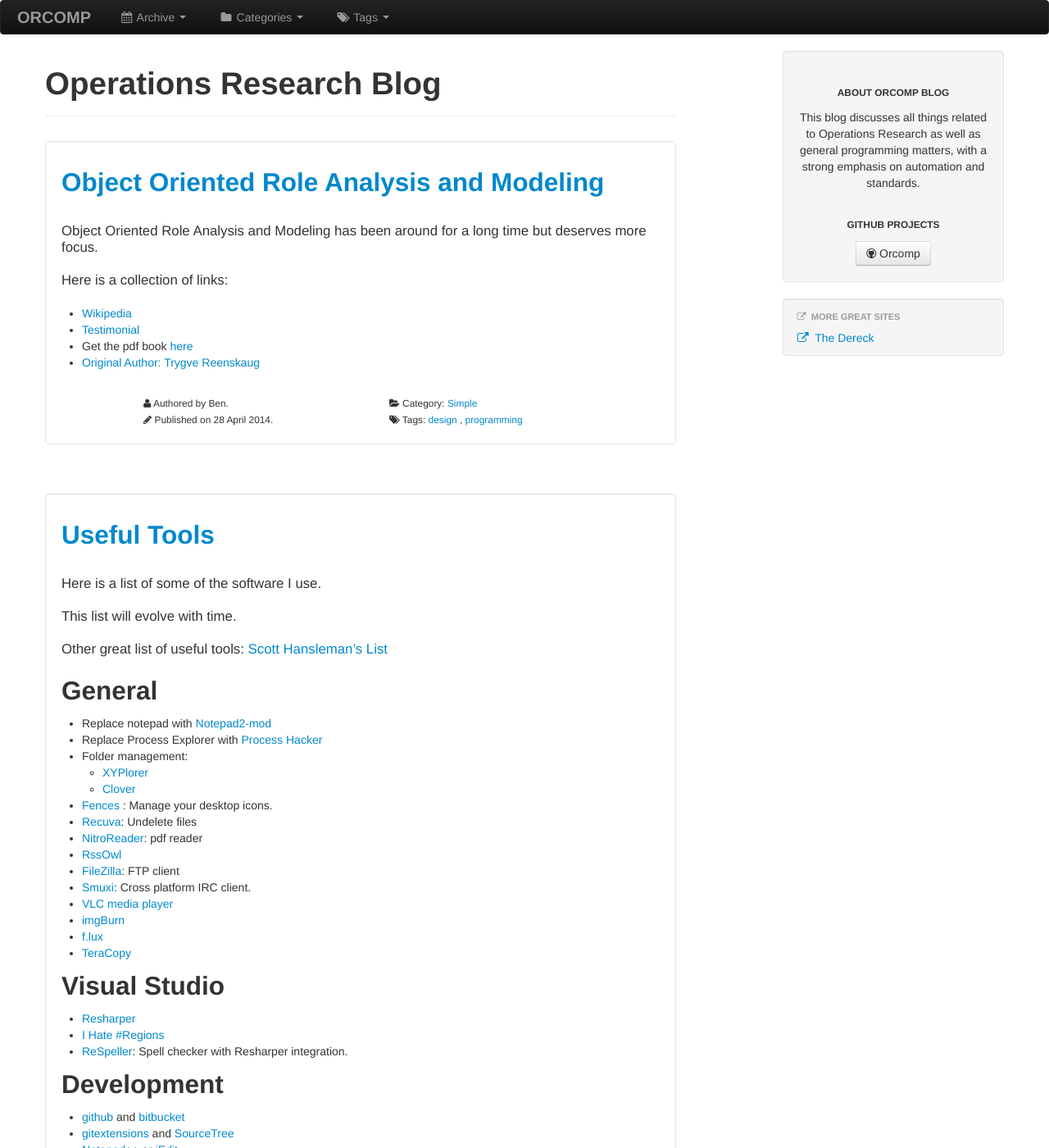
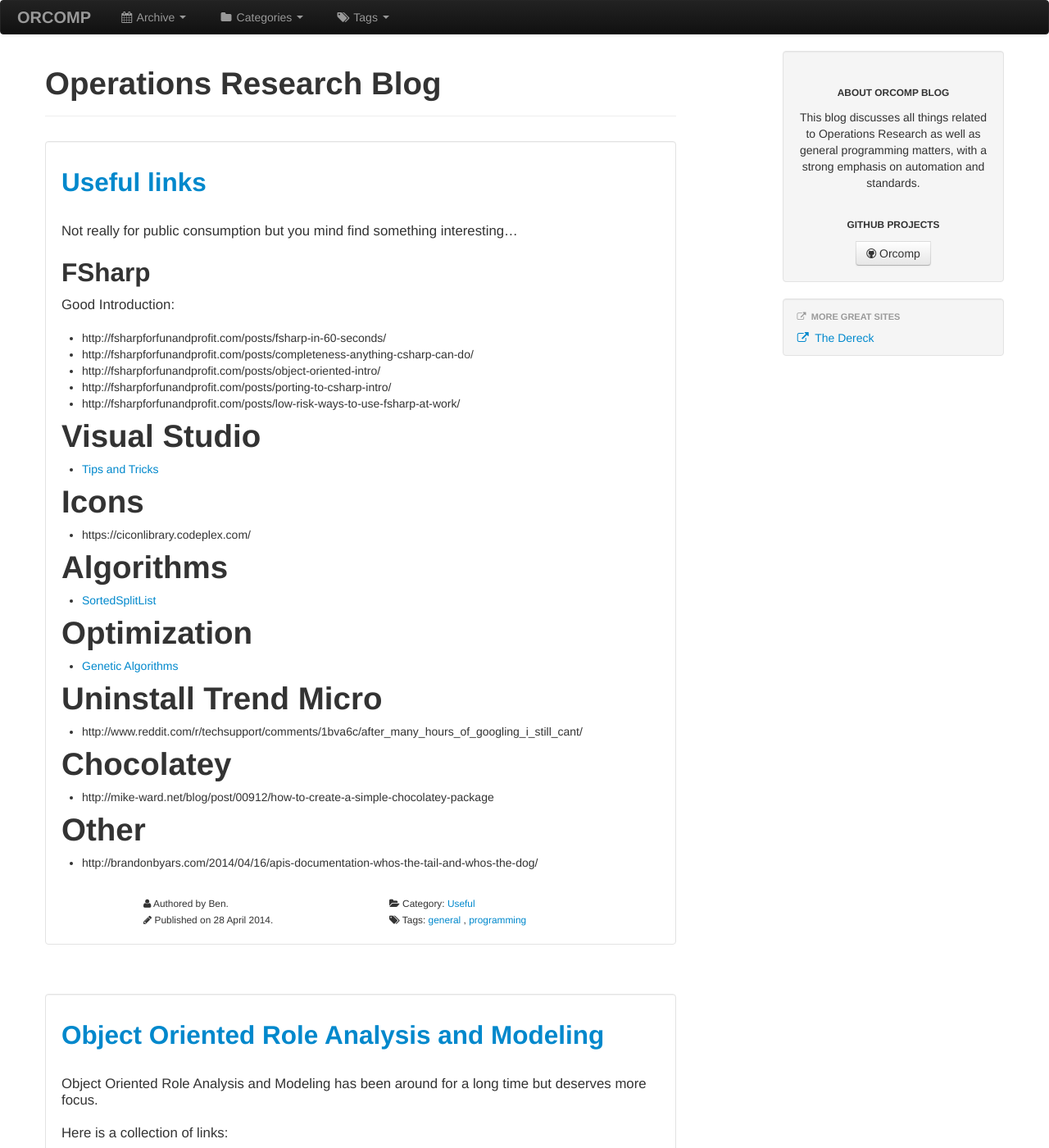
Before and after one commit to Orcomp/Blog, a Jekyll site: the page built from index.html, in a window 1280 px wide and 1400 px high. Shown: the whole window at 82% size. Built offline with Jekyll 4.4.1, drawn with Linux system fonts in a browser that asks for light colours; the list of posts is cut into pages by our own code; some of the changed text lies outside the part shown.

Commit message:
(*) New posts and minor updates

```diff
--- a/_config.yml
+++ b/_config.yml
@@ -1,6 +1,8 @@
 safe: true
 lsi: false
 pygments: true
+
+markdown: kramdown
 
 kramdown:
   input: GFM
--- a/_posts/2014-04-20-Useful-Tools.md
+++ b/_posts/2014-04-20-Useful-Tools.md
@@ -1,7 +1,7 @@
 ---
 layout : post
 title : Useful Tools
-category : Simple
+category : Useful
 tags :
   - Tools
 ---
--- /dev/null
+++ b/_posts/2014-04-28-Nuget-Packages.md
@@ -0,0 +1,17 @@
+---
+layout : post
+title : Nuget Packages
+category : Useful
+tags :
+  - Programming
+---
+
+Always search the [Nuget Gallery](http://www.nuget.org/) first when looking for libraries.
+
+Here is a list of Nuget packages I find useful:
+
+- [CsvHelper](https://github.com/JoshClose/CsvHelper)
+- [Humanizer](http://humanizr.net/)
+- [Catel](http://www.catelproject.com/)
+- [Rx and Ix](https://rx.codeplex.com/)
+- [MoreLinq](https://code.google.com/p/morelinq/)
--- a/_posts/2014-04-28-Object-Oriented-Role-Analysis.md
+++ b/_posts/2014-04-28-Object-Oriented-Role-Analysis.md
@@ -1,7 +1,7 @@
 ---
 layout : post
 title : Object Oriented Role Analysis and Modeling
-category : Simple
+category : Programming
 tags :
   - Programming
   - Design
--- /dev/null
+++ b/_posts/2014-04-28-Useful-Links.md
@@ -0,0 +1,49 @@
+---
+layout : post
+title : Useful links
+category : Useful
+tags :
+  - Programming
+  - General
+---
+
+Not really for public consumption but you mind find something interesting...
+
+## FSharp
+
+Good Introduction:
+
+- http://fsharpforfunandprofit.com/posts/fsharp-in-60-seconds/
+- http://fsharpforfunandprofit.com/posts/completeness-anything-csharp-can-do/
+- http://fsharpforfunandprofit.com/posts/object-oriented-intro/
+- http://fsharpforfunandprofit.com/posts/porting-to-csharp-intro/
+- http://fsharpforfunandprofit.com/posts/low-risk-ways-to-use-fsharp-at-work/
+
+# Visual Studio
+
+- [Tips and Tricks](http://msdn.microsoft.com/en-us/library/vstudio/dn320181(v=vs.120).aspx)
+
+# Icons
+
+- https://ciconlibrary.codeplex.com/
+
+
+# Algorithms
+- [SortedSplitList](http://www.codeproject.com/Articles/610399/SortedSplitList-An-Indexing-Algorithm-in-Csharp)
+
+
+# Optimization
+
+- [Genetic Algorithms](http://www.codeproject.com/Articles/710644/Genetic-Algorithms-Implementation)
+
+# Uninstall Trend Micro
+
+- http://www.reddit.com/r/techsupport/comments/1bva6c/after_many_hours_of_googling_i_still_cant/
+
+# Chocolatey
+
+- http://mike-ward.net/blog/post/00912/how-to-create-a-simple-chocolatey-package
+
+# Other
+
+- http://brandonbyars.com/2014/04/16/apis-documentation-whos-the-tail-and-whos-the-dog/
```
